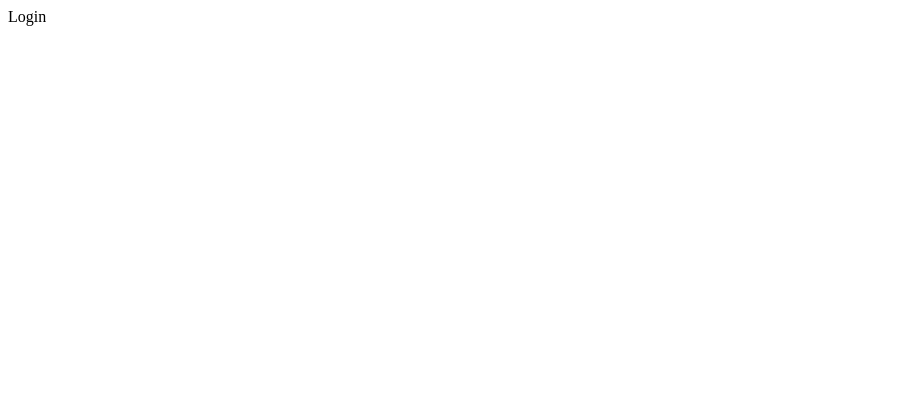
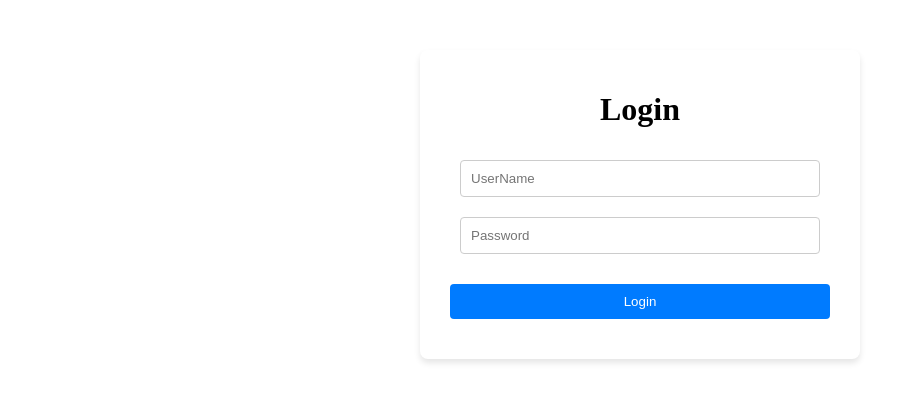
Before and after one commit to cheeseTotopos/PIA-LenguajesModernos, a React (Vite) app in the folder frontend/: page /login in a window 1280 px wide. Shown: the top 402 px of the page, without its empty margins (0-914 px from the left). Built offline with nearby package versions, Linux system fonts and the light colour scheme.

Commit message:
min 1:29:38 acabado de la vista Form

```diff
--- a/frontend/src/api.js
+++ b/frontend/src/api.js
@@ -9,7 +9,7 @@ api.interceptors.request.use(
     (config) => {
         const token = localStorage.getItem(ACCES_TOKEN);
         if(token){
-            config.headers.Authorization = 'Bearer ${token}'
+            config.headers.Authorization = `Bearer ${token}`
         }
         return config
     },
--- a/frontend/src/components/Form.jsx
+++ b/frontend/src/components/Form.jsx
@@ -2,6 +2,7 @@ import { useState } from "react";
 import api from "../api"
 import { useNavigate } from "react-router-dom";
 import { ACCES_TOKEN, REFRESH_TOKEN } from "../constants";
+import "../styles/Form.css"
 
 
 function Form({route, method}){
@@ -20,7 +21,7 @@ function Form({route, method}){
             const res = await api.post(route, {username, password})
             if(method === "login"){
                 localStorage.setItem(ACCES_TOKEN, res.data.access)
-                localStorage.setItem(REFRESH_TOKEN. res.data.refresh)
+                localStorage.setItem(REFRESH_TOKEN, res.data.refresh)
                 navigate("/")
             }else{
                 navigate("/login")
@@ -53,4 +54,4 @@ function Form({route, method}){
 
 }
 
-{}
+export default Form
--- a/frontend/src/pages/Login.jsx
+++ b/frontend/src/pages/Login.jsx
@@ -1,5 +1,7 @@
+import Form from "../components/Form"
+
 function Login (){
-    return <div>Login</div>
+    return <Form route="/api/token/" method="login" />
 }
 
 export default Login
--- a/frontend/src/pages/Register.jsx
+++ b/frontend/src/pages/Register.jsx
@@ -1,5 +1,8 @@
+import Form from "../components/Form"
+
+
 function Register (){
-    return <div>Register</div>
+    return <Form route="/api/user/register/" method="register" />
 }
 
 export default Register
--- /dev/null
+++ b/frontend/src/styles/Form.css
@@ -0,0 +1,36 @@
+.form-container {
+    display: flex;
+    flex-direction: column;
+    align-items: center;
+    justify-content: center;
+    margin: 50px auto;
+    padding: 20px;
+    border-radius: 8px;
+    box-shadow: 0 4px 6px rgba(0, 0, 0, 0.1);
+    max-width: 400px;
+  }
+
+  .form-input {
+    width: 90%;
+    padding: 10px;
+    margin: 10px 0;
+    border: 1px solid #ccc;
+    border-radius: 4px;
+    box-sizing: border-box;
+  }
+
+  .form-button {
+    width: 95%;
+    padding: 10px;
+    margin: 20px 0;
+    background-color: #007bff;
+    color: white;
+    border: none;
+    border-radius: 4px;
+    cursor: pointer;
+    transition: background-color 0.2s ease-in-out;
+  }
+
+  .form-button:hover {
+    background-color: #0056b3;
+  }
```
Also changed, not shown: 2 other files (tests, documents, lock files or other folders).
